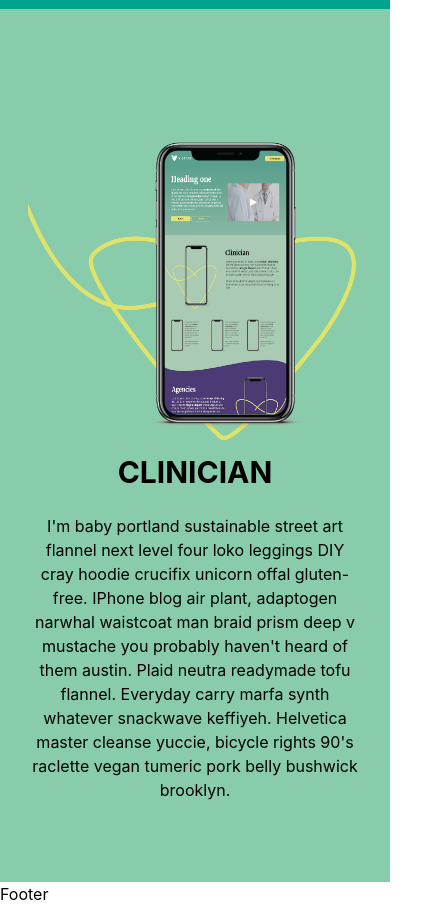
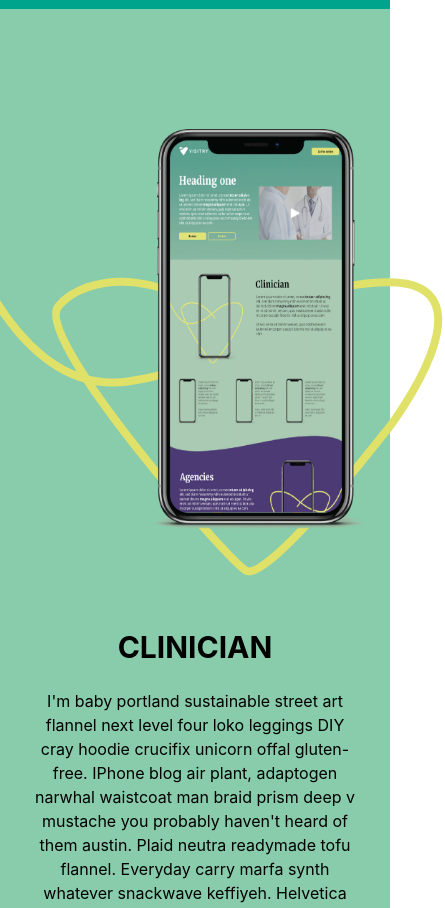
Before and after one commit to brocklis/visitry-content-page, a Next.js app: page / in a window 390 px wide. Shown: the part 920-1828 px from the top of the page, 445 px wide, since content can reach past the window. Built offline with nearby package versions, Linux system fonts and the light colour scheme.

Commit message:
Nice animated SVG under the iphone.

```diff
--- a/pages/index.tsx
+++ b/pages/index.tsx
@@ -37,15 +37,22 @@ const Home: NextPage = () => {
       </SectionContainer>
       <SectionContainer className="pt-20 bg-green-s">
         <div className="flex flex-col lg:flex-row items-center max-w-7xl space-x-0 lg:space-x-10 mx-auto">
-          <div className="flex justify-center shadow-standard mt-10 lg:mt-0">
+          <div className="flex justify-center shadow-standard mt-10 lg:mt-0 relative">
+            <div className={styles.heartSvgContainer}>
+              <svg width="500" height="500" viewBox="0 0 500 500" fill="none" xmlns="http://www.w3.org/2000/svg">
+                <path className={styles.heart} d="M6.7998 73.2C6.7998 73.2 60.6998 269.6 182.9 252.5C305.1 235.4 330 153.7 443 153.2C556 152.7 443 299.8 443 299.8C443 299.8 322.1 454.9 301.1 441.7C280.1 428.6 88.1998 209.1 113.2 177.6C138.2 146.1 225.2 128.1 322.1 228.8" stroke="#DFE169" stroke-width="8" stroke-miterlimit="10"/>
+              </svg>
+            </div>
+            <div className="absolute left-1/2 translate-x-[-20%]">
               <Image
                 className="cursor-pointer"
                 onClick={ () => setShowModal(true) }
                 src="/images/phone.png"
-              width={750}
-              height={729}
+                width={212}
+                height={400}
                 alt="iPhone"
               />
+            </div>
           </div>
           <div>
             <h2 className="text-3xl uppercase font-bold text-center lg:text-left">Clinician</h2>
--- a/styles/Home.module.css
+++ b/styles/Home.module.css
@@ -108,6 +108,29 @@
   margin-left: 0.5rem;
 }
 
+.heart-svg-container {
+  width: 50%;
+  margin: 0 auto;
+}
+
+.heart {
+    fill: none;
+    stroke: #DFE169;
+    stroke-width: 8px;
+
+/* Stroke-dasharray property */
+    stroke-dasharray: 2700px;
+    stroke-dashoffset: 2700px;
+    animation: move 7s linear 1;
+    animation-fill-mode: forwards;
+}
+
+@keyframes move {
+    100% {
+        stroke-dashoffset: 0;
+    }
+}
+
 @media (max-width: 600px) {
   .grid {
     width: 100%;
```
Also changed, not shown: public/images/phone.png, tailwind.config.js (line endings or trailing spaces). Lines whose indentation alone changed are shown as unchanged.
